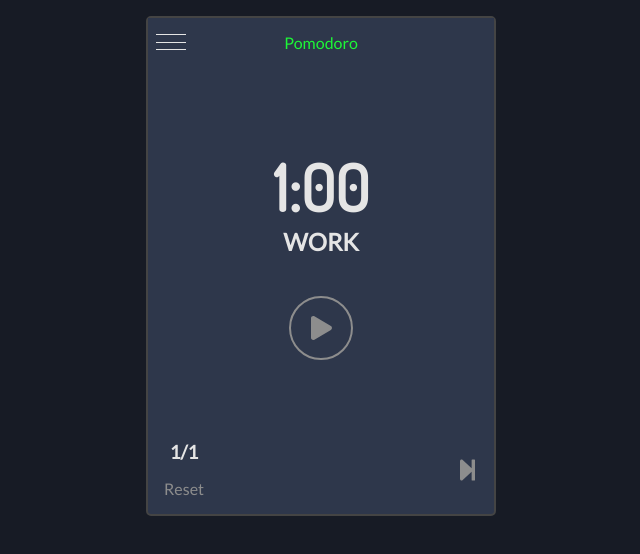
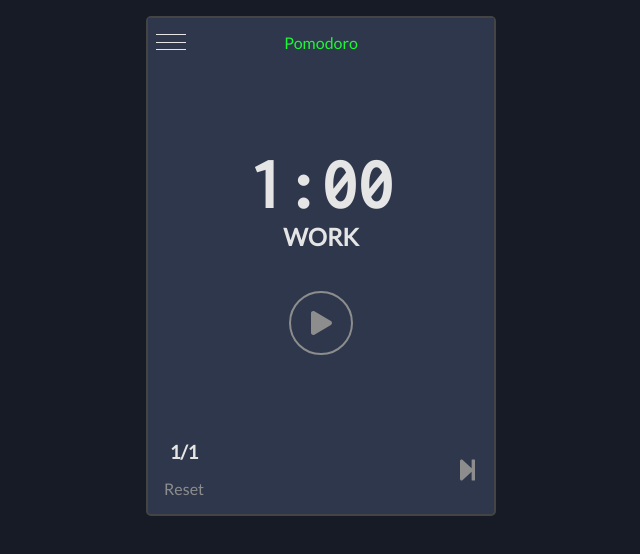
Before and after one commit to bigdub3298/Pomodoro, a React (Create React App) app: page / in a window 1280 px wide. Shown: the top 554 px of the page, without its empty margins (319-959 px from the left). Built offline with nearby package versions, Linux system fonts and the light colour scheme.

Commit message:
changed time font

```diff
--- a/src/scss/App.scss
+++ b/src/scss/App.scss
@@ -1,4 +1,4 @@
-@import url("https://fonts.googleapis.com/css?family=Dosis|Lato&display=swap");
+@import url("https://fonts.googleapis.com/css?family=Lato|Inconsolata&display=swap");
 
 * {
   margin: 0;
--- a/src/scss/Timer.scss
+++ b/src/scss/Timer.scss
@@ -4,8 +4,8 @@
   margin-top: 8rem;
 
   &__display {
-    font-family: "Dosis", sans-serif;
-    font-size: 4rem;
+    font-family: "Inconsolata", monospace;
+    font-size: 4.5rem;
   }
 
   &__type {
--- a/src/scss/TimerForm.scss
+++ b/src/scss/TimerForm.scss
@@ -17,7 +17,7 @@
   &__value {
     background-color: #181c25;
     color: #e5e5e5;
-    font-family: "Dosis", sans-serif;
+    font-family: "Inconsolata", sans-serif;
     width: 40px;
     margin: 1rem auto;
     border-radius: 3px;
```
